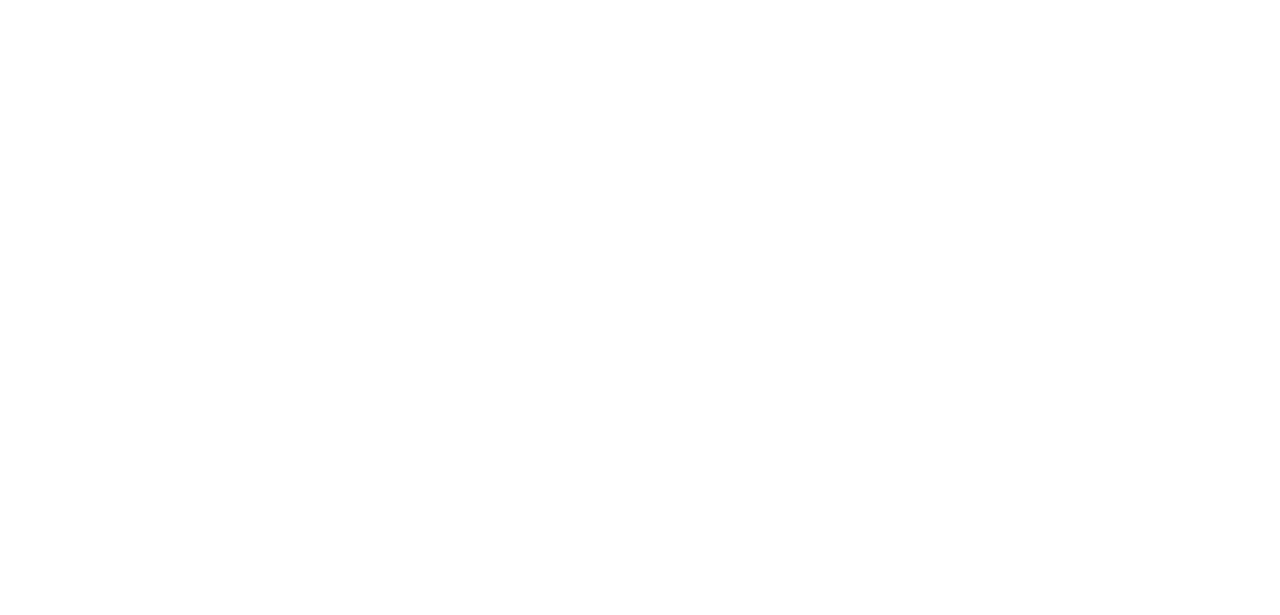
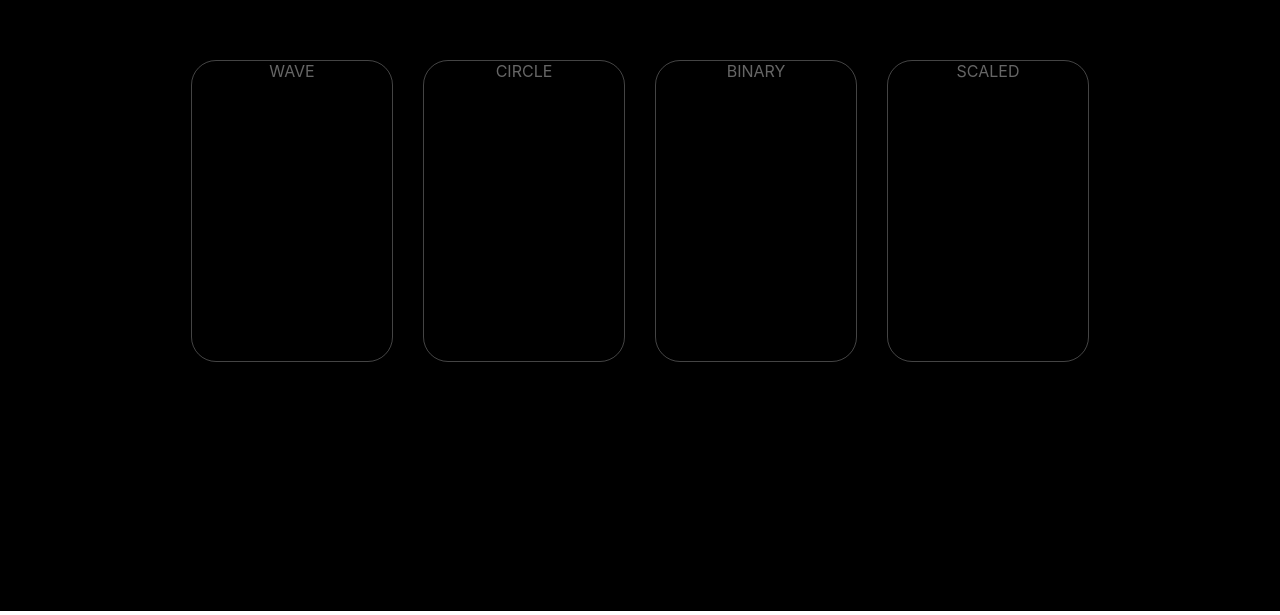
Before and after one commit to yoonki1207/flow-timer, a React (Create React App) app: page /wave in a window 1280 px wide. Shown: the part 189-804 px from the top of the page. Built offline with nearby package versions, Linux system fonts and the light colour scheme.

Commit message:
wave create

```diff
--- a/src/App.js
+++ b/src/App.js
@@ -1,10 +1,11 @@
 import "./App.css";
 import FlowModule from "./modules/FlowModule/FlowModule";
+import { MainMoudle } from "./modules/MainModule/MainModule";
 
 function App() {
   return (
     <>
-      <FlowModule />
+      <MainMoudle />
     </>
   );
 }
--- a/src/hooks/useCanvas.js
+++ b/src/hooks/useCanvas.js
@@ -13,15 +13,18 @@ export const useCanvas = (canvasWidth, canvasHeight, animate) => {
     const ctx = canvas?.getContext("2d");
 
     const setCanvas = () => {
-      const devicePixelRatio = window.devicePixelRatio ?? 1;
+      const devicePixelRatio = window.devicePixelRatio;
 
       if (canvas && ctx) {
+        // 실제 화면에 그려지는 크기
         canvas.style.width = canvasWidth + "px";
         canvas.style.height = canvasHeight + "px";
 
+        // 그려지는 캔버스의 크기. 실제 크기에 밀도를 곱한다.
         canvas.width = canvasWidth * devicePixelRatio;
         canvas.height = canvasHeight * devicePixelRatio;
 
+        // 캔버스의 스케일. 밀도라고 생각하면 된다.
         ctx.scale(devicePixelRatio, devicePixelRatio);
       }
     };
@@ -40,5 +43,6 @@ export const useCanvas = (canvasWidth, canvasHeight, animate) => {
       window.cancelAnimationFrame(requestId);
     };
   }, [canvasWidth, canvasHeight, animate]);
+
   return canvasRef;
 };
--- a/src/modules/FlowModule/FlowCanvas.js
+++ b/src/modules/FlowModule/FlowCanvas.js
@@ -1,5 +1,7 @@
 import React, { useEffect, useRef, useState } from "react";
 import { useCanvas } from "../../hooks/useCanvas";
+import { TimeText } from "../share/TimeText";
+import { Wave } from "./Wave";
 
 /**
  *
@@ -12,7 +14,26 @@ const FlowCanvas = ({ canvasWidth, canvasHeight }) => {
    *
    * @param {CanvasRenderingContext2D} ctx
    */
-  const animate = (ctx) => {};
+  const fillBackground = (ctx) => {
+    ctx.clearRect(0, 0, canvasWidth, canvasHeight);
+    ctx.fillStyle = `rgb(31, 31, 36)`;
+    ctx.fillRect(0, 0, canvasWidth, canvasHeight);
+  };
+
+  const animate = (ctx) => {
+    fillBackground(ctx);
+    wave.animate(ctx);
+    timeText.animate(ctx);
+  };
+
+  let wave = new Wave(canvasWidth, canvasHeight, 5, canvasHeight / 2);
+  let timeText = new TimeText(
+    canvasWidth / 2,
+    canvasHeight / 2,
+    "Hello, wolrd!",
+    "rgba(255, 255, 255, 0.7)"
+  );
+
   const canvasRef = useCanvas(canvasWidth, canvasHeight, animate);
 
   return <canvas ref={canvasRef} />;
--- a/src/modules/FlowModule/FlowModule.js
+++ b/src/modules/FlowModule/FlowModule.js
@@ -22,7 +22,7 @@ const FlowModule = () => {
   );
 };
 
-export default React.memo(FlowModule);
+export default FlowModule;
 
 const Main = styled.main`
   width: 100%;
--- /dev/null
+++ b/src/modules/FlowModule/Wave.js
@@ -0,0 +1,52 @@
+import { Point } from "../share/Point";
+
+export class Wave {
+  constructor(width, height, totalPoints, y) {
+    this.width = width;
+    this.height = height;
+    this.totalPoints = totalPoints;
+    this.points = [];
+    this.val = 0;
+    this.velocity = 0.05;
+    for (let i = 0; i < totalPoints; i++) {
+      const point = new Point(i, (i / (totalPoints - 1)) * this.width, y);
+      console.log(i / totalPoints);
+      this.points[i] = point;
+    }
+    this.y = y;
+  }
+
+  /**
+   *
+   * @param {CanvasRenderingContext2D} ctx
+   */
+  animate(ctx) {
+    ctx.beginPath();
+    ctx.fillStyle = `rgba(0, 0, 0, 0.2)`;
+    let prevX = this.points[0].x;
+    let prevY = this.points[0].y;
+
+    ctx.moveTo(prevX, prevY);
+
+    for (let i = 0; i < this.totalPoints; i++) {
+      if (i < this.totalPoints - 1 && i !== 0) {
+        this.points[i].update();
+      }
+
+      const cx = (prevX + this.points[i].x) / 2;
+      const cy = (prevY + this.points[i].y) / 2;
+      ctx.quadraticCurveTo(prevX, prevY, cx, cy);
+      prevX = this.points[i].x;
+      prevY = this.points[i].y;
+      // ctx.arc(prevX, prevY, 10, 0, Math.PI * 2);
+    }
+    ctx.lineTo(
+      this.points[this.totalPoints - 1].x,
+      this.points[this.totalPoints - 1].y
+    );
+    ctx.lineTo(this.width, this.height);
+    ctx.lineTo(0, this.height);
+    ctx.fill();
+    ctx.closePath();
+  }
+}
--- /dev/null
+++ b/src/modules/MainModule/MainModule.js
@@ -0,0 +1,24 @@
+import { useState } from "react";
+import styled from "styled-components";
+import FlowModule from "../FlowModule/FlowModule";
+import { TimerCard } from "./TimerCard";
+import { TimerCardList } from "./TimerCardList";
+
+export const MainMoudle = () => {
+  const [tmp, setTmp] = useState(false);
+  const onClick = () => {
+    setTmp(!tmp);
+  };
+  return (
+    <Main>{tmp ? <FlowModule /> : <TimerCardList onClick={onClick} />}</Main>
+  );
+};
+
+const Main = styled.main`
+  width: 100%;
+  height: 100%;
+  background: black;
+  display: flex;
+  justify-content: center;
+  align-items: center;
+`;
--- /dev/null
+++ b/src/modules/MainModule/TimerCard.js
@@ -0,0 +1,25 @@
+import styled from "styled-components";
+
+// TODO: Time card for select format of timer
+export const TimerCard = ({ title, onClick }) => {
+  return <TimeCardBox onClick={() => onClick()}>{title}</TimeCardBox>;
+};
+
+const TimeCardBox = styled.div`
+  width: 200px;
+  height: 300px;
+  color: #ffffff66;
+  border: 1px solid #ffffff44;
+  border-radius: 25px;
+  margin: 15px;
+  transition: 0.125s all ease;
+  display: flex;
+  justify-content: center;
+  align-text: center;
+  cursor: pointer;
+  &:hover {
+    transform: translate(0px, -20px);
+    border: 1px solid #ffffff88;
+    color: #ffffffaa;
+  }
+`;
--- /dev/null
+++ b/src/modules/MainModule/TimerCardList.js
@@ -0,0 +1,12 @@
+import { TimerCard } from "./TimerCard";
+
+export const TimerCardList = ({ onClick }) => {
+  const timerList = ["WAVE", "CIRCLE", "BINARY", "SCALED"];
+  return (
+    <>
+      {timerList.map((val) => (
+        <TimerCard key={val} title={val} onClick={onClick} />
+      ))}
+    </>
+  );
+};
--- /dev/null
+++ b/src/modules/share/Point.js
@@ -0,0 +1,14 @@
+export class Point {
+  constructor(index, x, y) {
+    this.x = x;
+    this.y = y;
+    this.fixedY = y;
+    this.speed = 0.007;
+    this.cur = index;
+    this.max = Math.random() * 25 + 25;
+  }
+  update() {
+    this.cur += this.speed;
+    this.y = this.fixedY + Math.sin(this.cur) * this.max;
+  }
+}
--- /dev/null
+++ b/src/modules/share/TimeText.js
@@ -0,0 +1,22 @@
+export class TimeText {
+  constructor(x, y, text, color) {
+    this.text = text;
+    this.x = x;
+    this.y = y;
+    this.color = color;
+  }
+
+  /**
+   *
+   * @param {CanvasRenderingContext2D} ctx
+   */
+  animate(ctx) {
+    ctx.beginPath();
+    ctx.fillStyle = this.color;
+    ctx.font = "150px Arial";
+    ctx.textAlign = "center";
+    ctx.textBaseline = "middle";
+    ctx.fillText(new Date().toTimeString().substring(0, 8), this.x, this.y);
+    ctx.closePath();
+  }
+}
```
Also changed, not shown: src/modules/FlowModule/share/Dot.js (deleted, +0 -13 lines).
